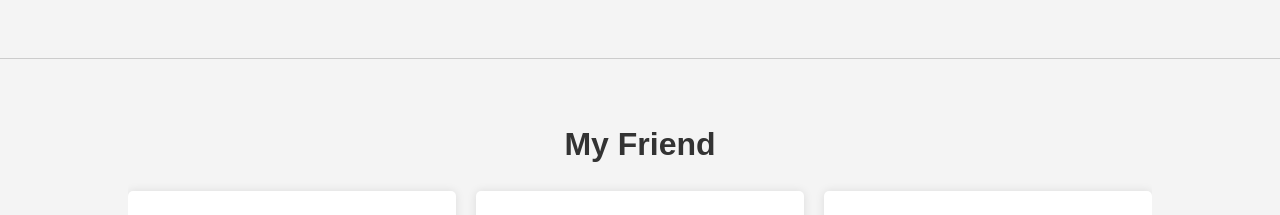
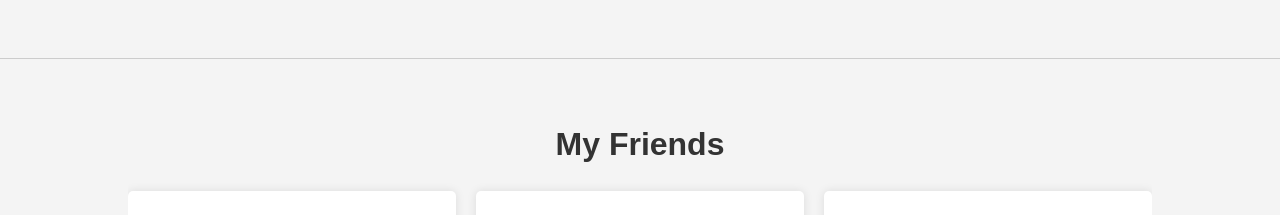
Before and after one commit to tresokel/ONE-PAGE-DESIGN3, a plain HTML site: page index.html in a window 1280 px wide. Shown: the part 840-1055 px from the top of the page. Drawn offline with Linux system fonts and the light colour scheme.

Commit message:
Update index.html

```diff
--- a/index.html
+++ b/index.html
@@ -45,7 +45,7 @@
         <!-- MY FRIEND -->
         <section id="myfriend">
             <div class="container">
-                <h3>My Friend</h3>
+                <h3>My Friends</h3>
                 <div class="layanan-list">
                     <div class="layanan-item">
                         <h4>Ibnu atau Lendra</h4>
@@ -78,4 +78,5 @@
     </footer>
 
 </body>
+
 </html>
```
